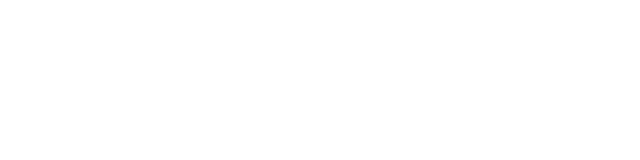
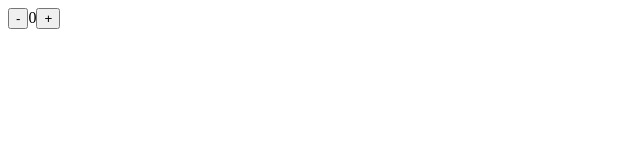
Before and after one commit to IsacHolstad/REACT-Isac, a React (Create React App) app: page / in a window 1280 px wide. Shown: the top 160 px of the page, without its empty margins (0-640 px from the left). Built offline with nearby package versions, Linux system fonts and the light colour scheme.

Commit message:
made buttons to increase and decrease value of span

```diff
--- a/src/App.js
+++ b/src/App.js
@@ -1,9 +1,13 @@
 import './App.css';
 
 function App() {
-  return null
-
-
+  return (
+      <div>
+          <button>-</button>
+          <span>0</span>
+          <button>+</button>
+      </div>
+  );
 }
 
 export default App;
```
